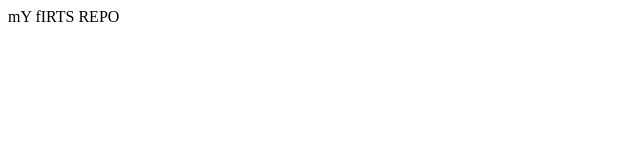
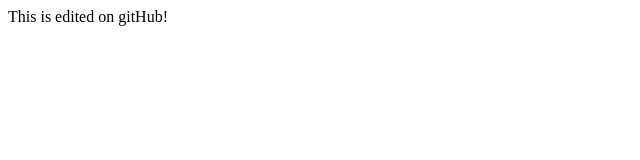
Before and after one commit to kdmiranda/Sample, a plain HTML site: page index.html in a window 1280 px wide. Shown: the full height of the page, 0-640 px from the left. Drawn offline with Linux system fonts and the light colour scheme.

Commit message:
edited on git

```diff
--- a/index.html
+++ b/index.html
@@ -4,6 +4,6 @@
 	<title>GIT 1</title>
 </head>
 <body>
-	mY fIRTS REPO
+	This is edited on gitHub!
 </body>
 </html>
```
